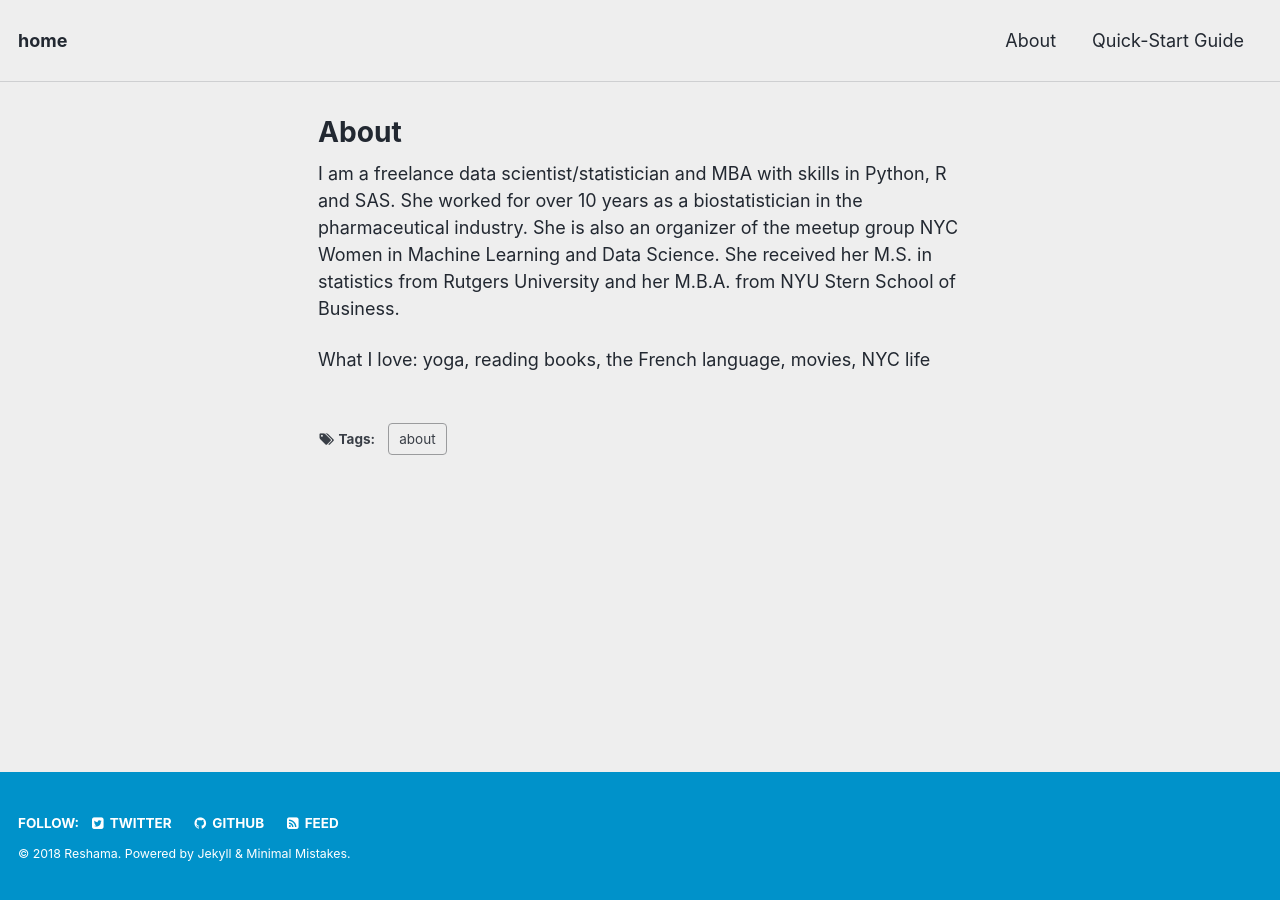
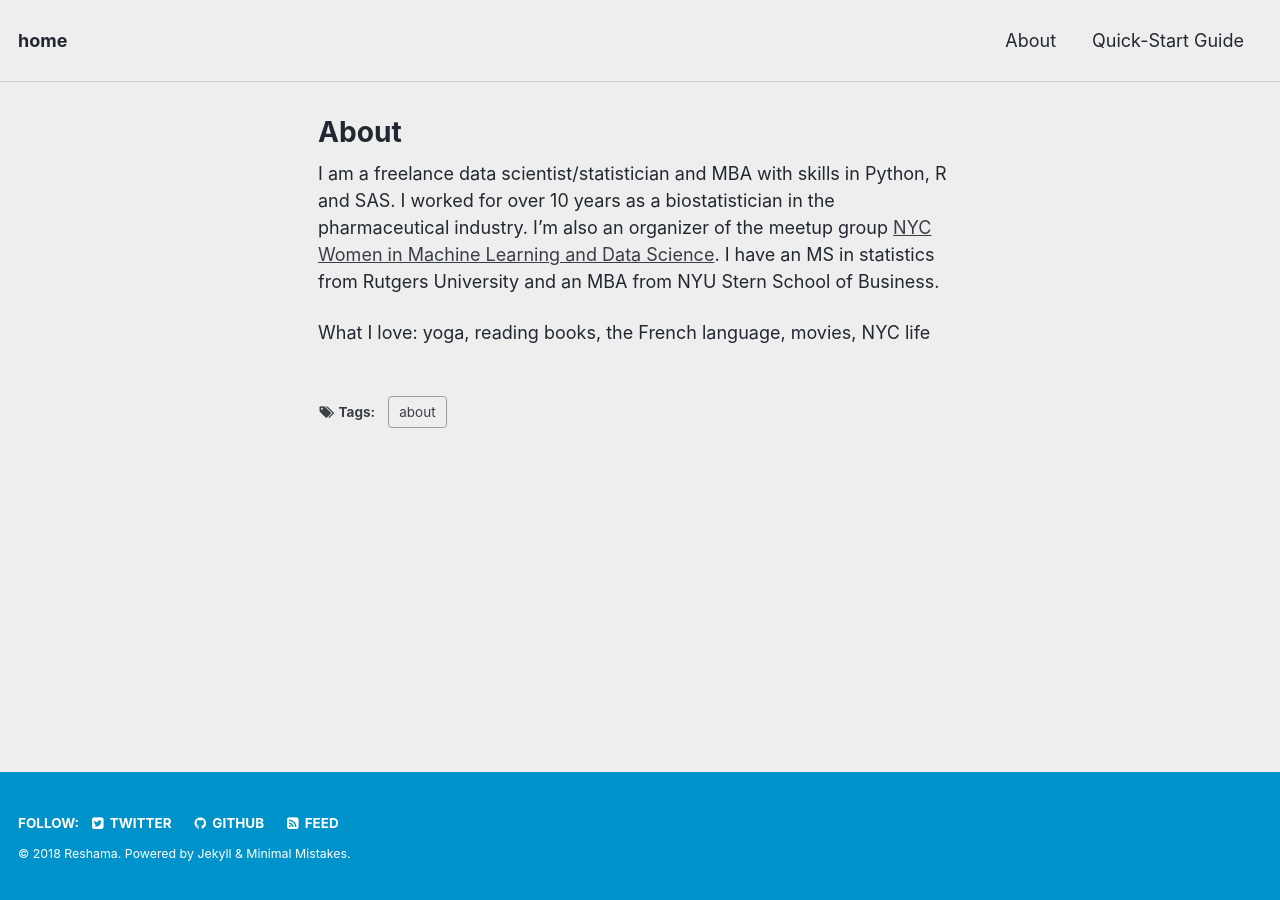
Before and after one commit to reshamas/reshamas.github.io, a Jekyll site: the page built from about/index.md, in a window 1280 px wide. Built offline with Jekyll 4.4.1, drawn with Linux system fonts in a browser that asks for light colours.

Commit message:
Update index.md

```diff
--- a/about/index.md
+++ b/about/index.md
@@ -5,6 +5,6 @@
 comments: false
 ---
 
-I am a freelance data scientist/statistician and MBA with skills in Python, R and SAS. She worked for over 10 years as a biostatistician in the pharmaceutical industry.  She is also an organizer of the meetup group NYC Women in Machine Learning and Data Science. She received her M.S. in statistics from Rutgers University and her M.B.A. from NYU Stern School of Business.
+I am a freelance data scientist/statistician and MBA with skills in Python, R and SAS. I worked for over 10 years as a biostatistician in the pharmaceutical industry.  I'm also an organizer of the meetup group [NYC Women in Machine Learning and Data Science](wimlds.org). I have an MS in statistics from Rutgers University and an MBA from NYU Stern School of Business.
 
 What I love:  yoga, reading books, the French language, movies, NYC life
```
